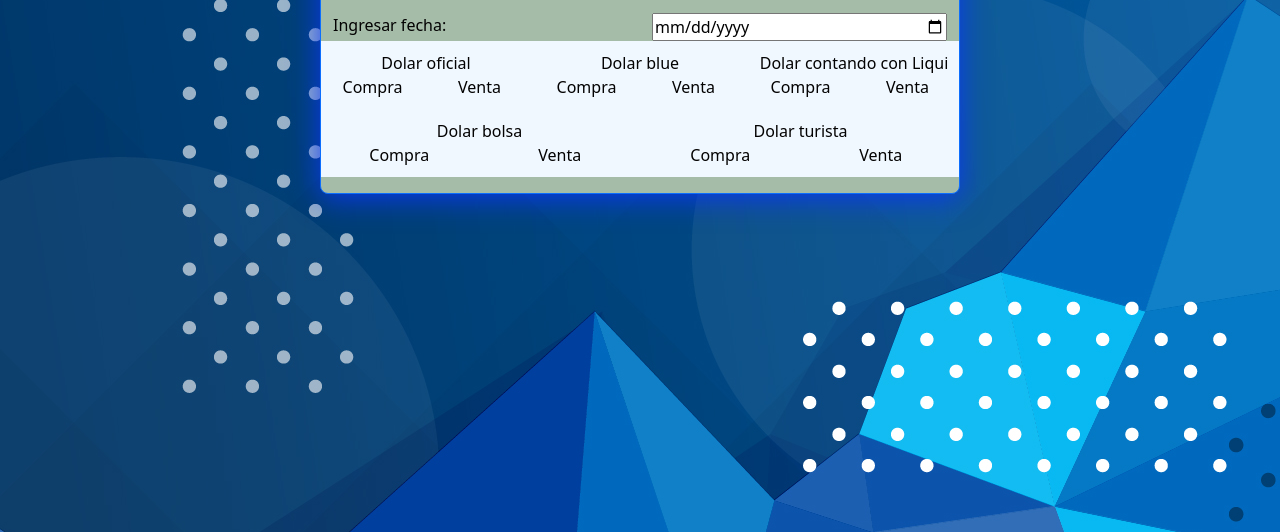
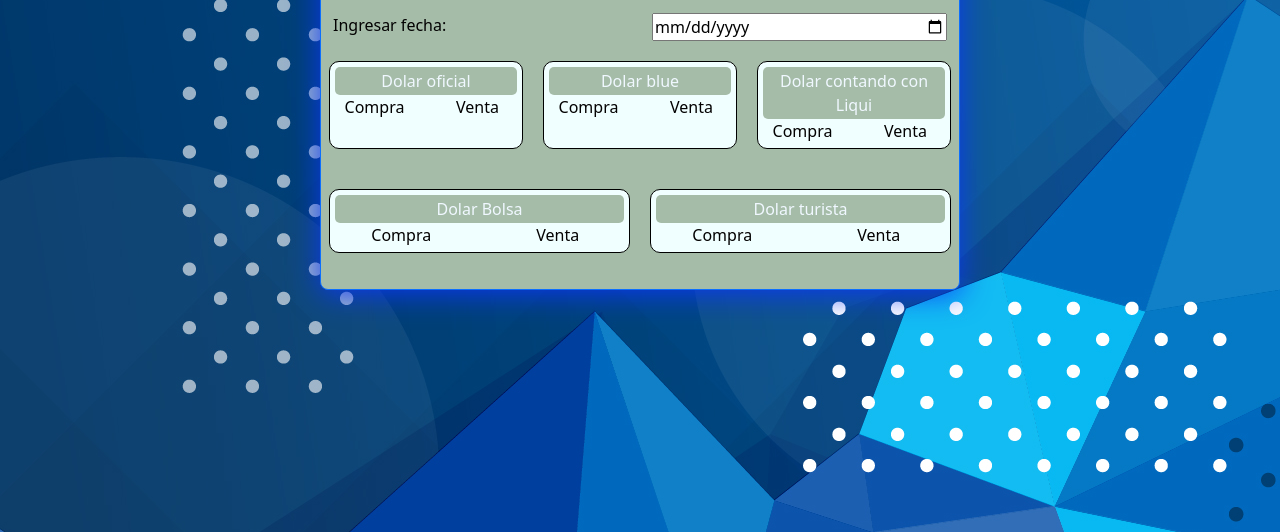
Before and after one commit to JuanICasareski/ITBANK--Com8--Grupo-1, a plain HTML site: page pages/Cotizaciones.html in a window 1280 px wide. Shown: the part 268-800 px from the top of the page. Drawn offline with nearby package versions, Linux system fonts and the light colour scheme; no server answers.

Commit message:
agrego estilos a cotizaciones

```diff
--- a/css/styles.css
+++ b/css/styles.css
@@ -28,5 +28,22 @@ body{
 
 .cotizaciones{
     padding: 10px;
-    background-color: aliceblue;
+    /* background-color: aliceblue; */
 }
+
+.target{
+    background-color: azure;
+    margin: 10px;
+    padding: 5px;
+    border-width: 1px;
+  border-style: solid;
+  border-color: black;
+  border-radius: 10px;
+}
+
+.title-target{
+    padding: 2px;
+    color: aliceblue;
+    background-color: rgb(165, 188, 168);
+    border-radius: 5px;
+}
--- a/pages/Cotizaciones.html
+++ b/pages/Cotizaciones.html
@@ -105,8 +105,9 @@
 
       <div class="container cotizaciones">
         <div class="row text-center">
-          <div class="col-sm">
-            Dolar oficial
+          <div class="col-sm target">
+            <div class="title-target">Dolar oficial</div>
+
             <div class="row">
               <div class="col-sm">Compra</div>
               <div class="col-sm">Venta</div>
@@ -116,8 +117,9 @@
               <div class="col-sm" id="precioVenta1"></div>
             </div>
           </div>
-          <div class="col-sm">
-            Dolar blue
+          <div class="col-sm target">
+            <div class="title-target">Dolar blue</div>
+
             <div class="row">
               <div class="col-sm">Compra</div>
               <div class="col-sm">Venta</div>
@@ -128,8 +130,9 @@
             </div>
           </div>
 
-          <div class="col-sm">
-            Dolar contando con Liqui
+          <div class="col-sm target">
+            <div class="title-target">Dolar contando con Liqui  </div>
+
             <div class="row">
               <div class="col-sm">Compra</div>
               <div class="col-sm">Venta</div>
@@ -144,8 +147,9 @@
 
       <div class="container cotizaciones">
         <div class="row text-center">
-          <div class="col-sm">
-            Dolar bolsa
+          <div class="col-sm target">
+            <div class="title-target">Dolar Bolsa</div>
+
             <div class="row">
               <div class="col-sm">Compra</div>
               <div class="col-sm">Venta</div>
@@ -155,8 +159,9 @@
               <div class="col-sm" id="precioVenta4"></div>
             </div>
           </div>
-          <div class="col-sm">
-            Dolar turista
+          <div class="col-sm target">
+            <div class="title-target">Dolar turista</div>
+
             <div class="row">
               <div class="col-sm">Compra</div>
               <div class="col-sm">Venta</div>
```
